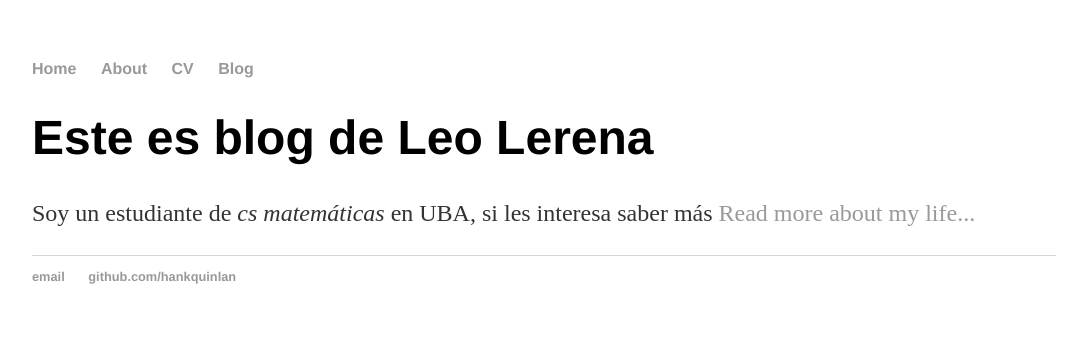
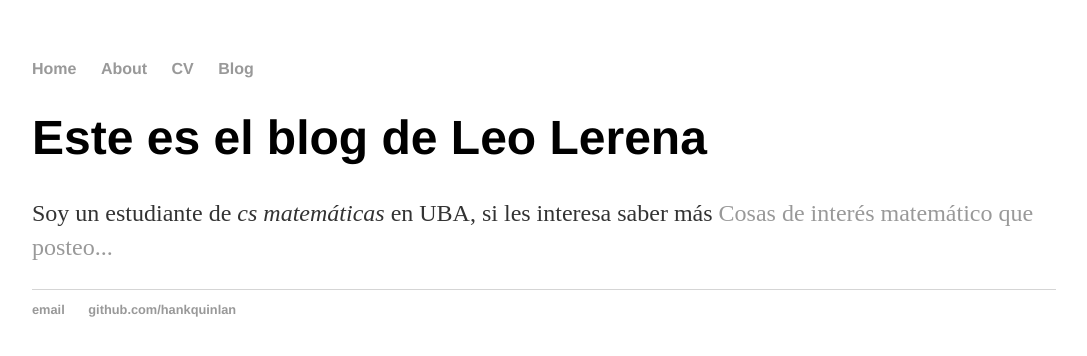
Before and after one commit to leolerena/leolerena.github.io, a Jekyll site: the page built from index.html, in a window 1280 px wide. Shown: the top 356 px of the page, without its empty margins (96-1183 px from the left). Built offline with Jekyll 4.4.1, drawn with Linux system fonts in a browser that asks for light colours.

Commit message:
Update index.html

```diff
--- a/index.html
+++ b/index.html
@@ -3,6 +3,6 @@ layout: default
 title: Mini blog secreto sobre matemática.
 ---
 <div class="blurb">
-	<h1>Este es blog de Leo Lerena</h1>
-	<p>Soy un estudiante de <em>cs matemáticas</em> en UBA, si les interesa saber más <a href="/about">Read more about my life...</a></p>
+	<h1>Este es el blog de Leo Lerena</h1>
+	<p>Soy un estudiante de <em>cs matemáticas</em> en UBA, si les interesa saber más <a href="/blog"> Cosas de interés matemático que posteo...</a></p>
 </div><!-- /.blurb -->
```
